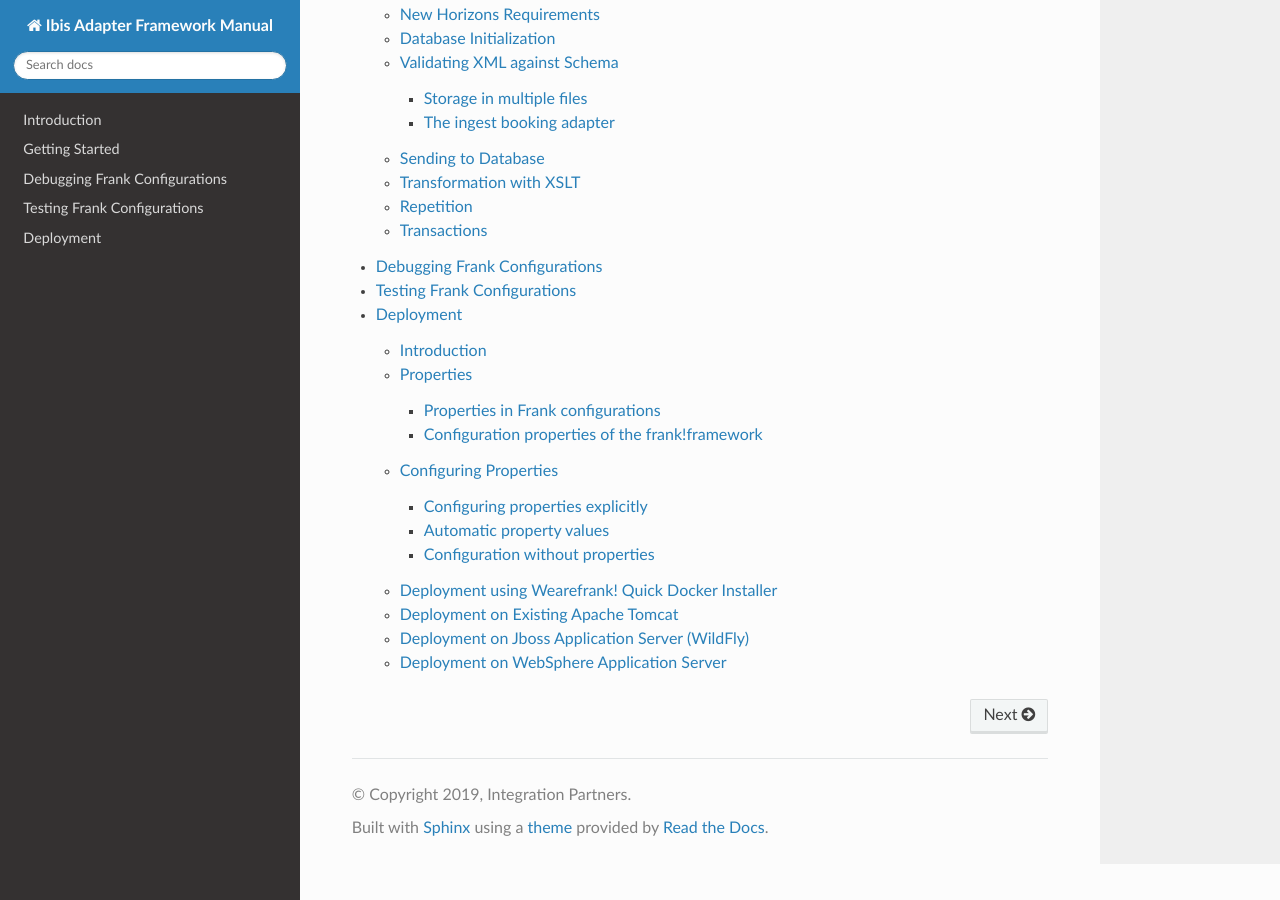
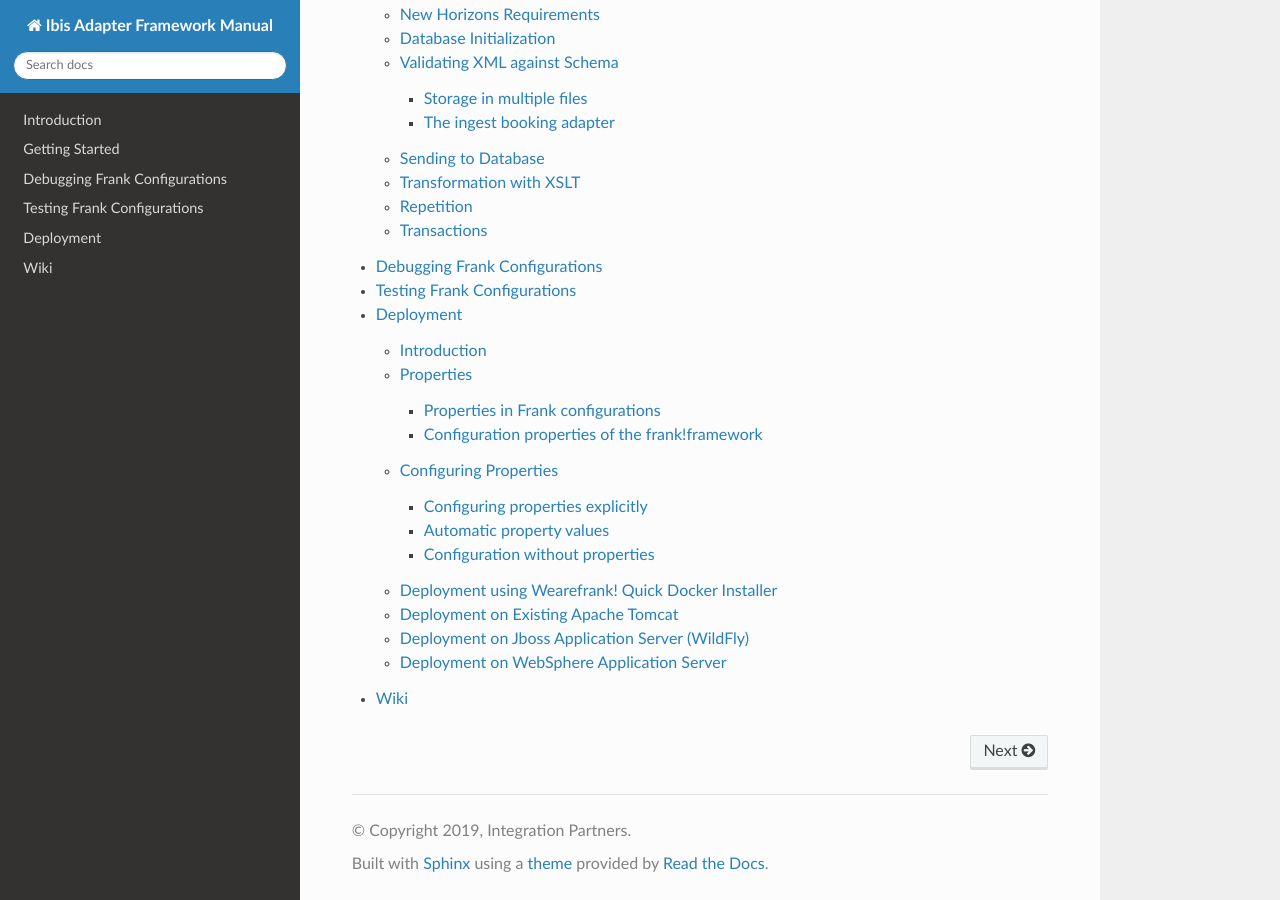
Before and after one commit to frankframework/frank-manual, a Sphinx documentation site: the page built from docs/source/index.rst, in a window 1280 px wide and 900 px high, scrolled down 505 px. Built offline with Sphinx 7.4.7 and the Read the Docs theme 2.0.0, drawn with Linux system fonts in a browser that asks for light colours.

Commit message:
started wiki

```diff
--- a/docs/source/index.rst
+++ b/docs/source/index.rst
@@ -9,3 +9,4 @@ Ibis Adapter Framework Documentation
    debugging/debugging
    testing/testing
    deploying/deploying
+   wiki/wiki
--- /dev/null
+++ b/docs/source/wiki/wiki.rst
@@ -0,0 +1,2 @@
+Wiki
+====
```
